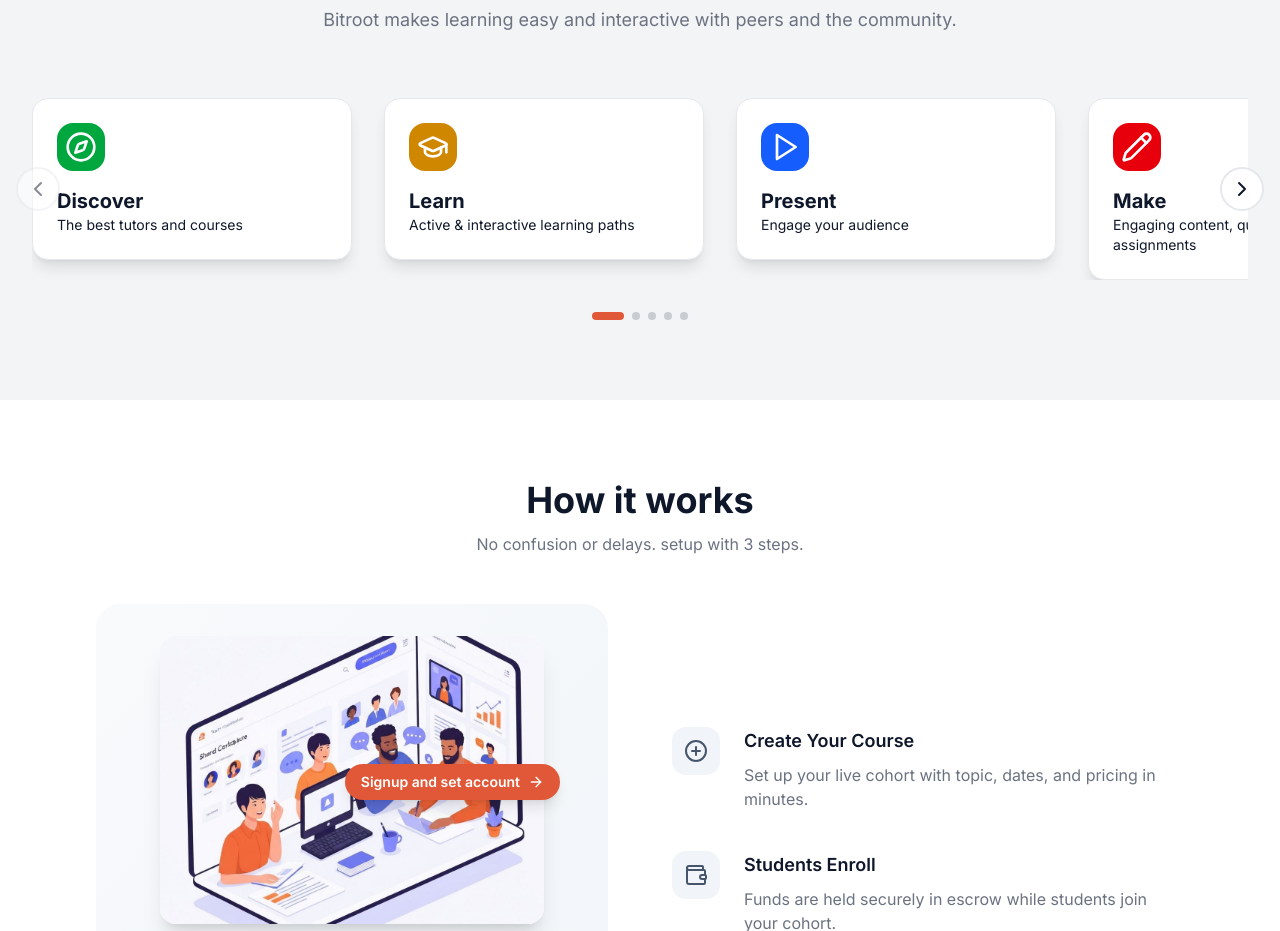
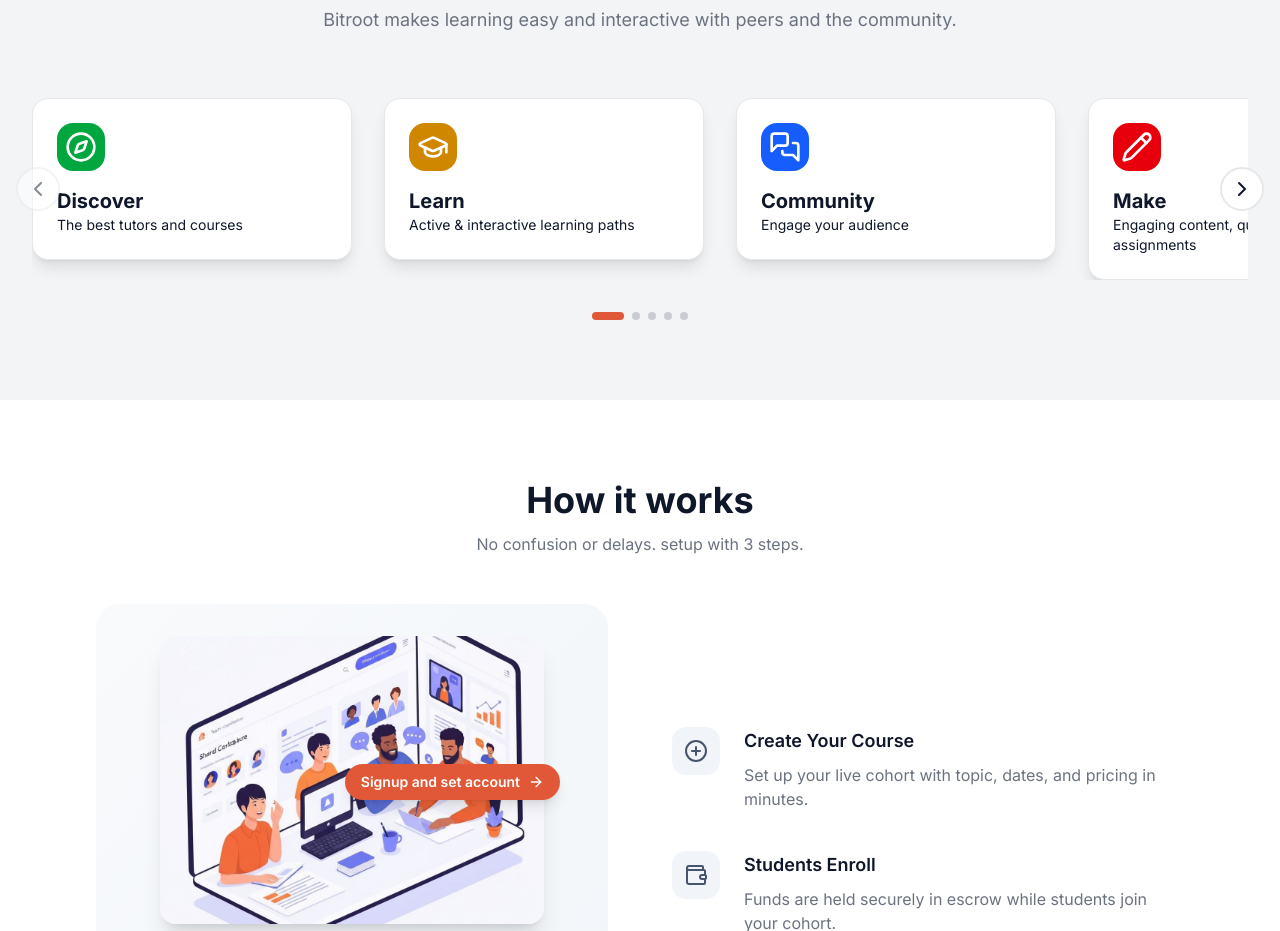
Before and after one commit to Alagwudavid/bitroot, a Next.js app: page / in a window 1280 px wide. Shown: the part 1140-2071 px from the top of the page. Built offline with nearby package versions, Linux system fonts and the light colour scheme.

Commit message:
Update FeaturesGridSection: replace 'Present' with 'Community' and refine description for clarity

```diff
--- a/components/features-grid-section.tsx
+++ b/components/features-grid-section.tsx
@@ -1,7 +1,7 @@
 "use client"
 
 import React, { useState, useRef, useEffect } from "react"
-import { Compass, GraduationCap, Play, Pencil, Hash, ChevronLeft, ChevronRight } from "lucide-react"
+import { Compass, GraduationCap, MessagesSquare, Pencil, Hash, ChevronLeft, ChevronRight } from "lucide-react"
 import Link from "next/link"
 
 const features = [
@@ -20,8 +20,8 @@ const features = [
         hoverColor: "hover:bg-yellow-700"
     },
     {
-        icon: Play,
-        title: "Present",
+        icon: MessagesSquare,
+        title: "Community",
         description: "Engage your audience",
         bgColor: "bg-blue-600",
         hoverColor: "hover:bg-blue-700"
@@ -36,7 +36,7 @@ const features = [
     {
         icon: Hash,
         title: "Classroom",
-        description: "Enter Class code to join active sessions",
+        description: "Enter code to join active sessions",
         bgColor: "bg-purple-600",
         hoverColor: "hover:bg-purple-700"
     }
```
